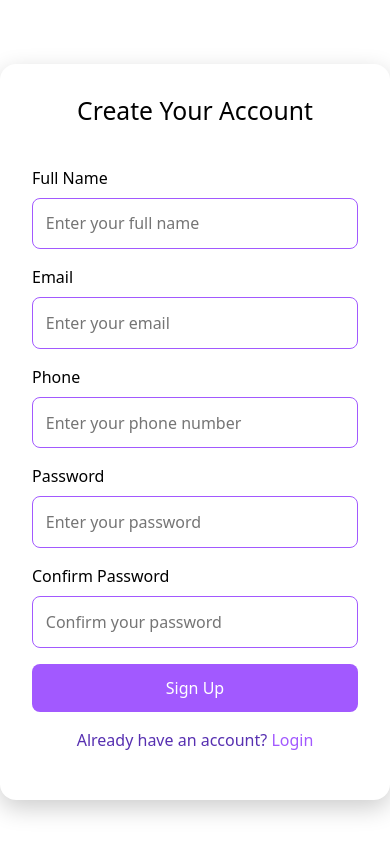
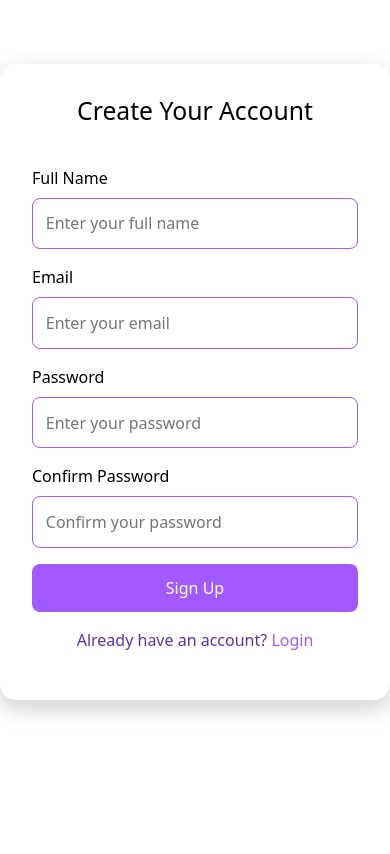
Before and after one commit to WillDoIt26/Timesheet-project-POC, an Angular app: page /signup in a window 390 px wide. Shown: the top 854 px of the page. Built offline with nearby package versions, Linux system fonts and the light colour scheme.

Commit message:
removed phone section and fixed landing page img

```diff
--- a/src/app/landing/landing.component.html
+++ b/src/app/landing/landing.component.html
@@ -1,6 +1,6 @@
 <header class="header">
   <div class="logo">
-    <img src="logo-removebg-preview.png" alt="Cozentus Logo" />
+<img src="logo-removebg-preview.png" alt="Cozentus Logo" style="max-height: 40px; width: 250px;">
   </div>
   <nav class="nav">
     <a href="#" class="nav-link" (click)="$event.preventDefault()">Features</a>
--- a/src/app/signup/signup.html
+++ b/src/app/signup/signup.html
@@ -8,10 +8,6 @@
     <div class="form-group">
       <label>Email</label>
       <input type="email" placeholder="Enter your email">
-    </div>
-    <div class="form-group">
-      <label>Phone</label>
-      <input type="tel" placeholder="Enter your phone number">
     </div>
     <div class="form-group">
       <label>Password</label>
```
